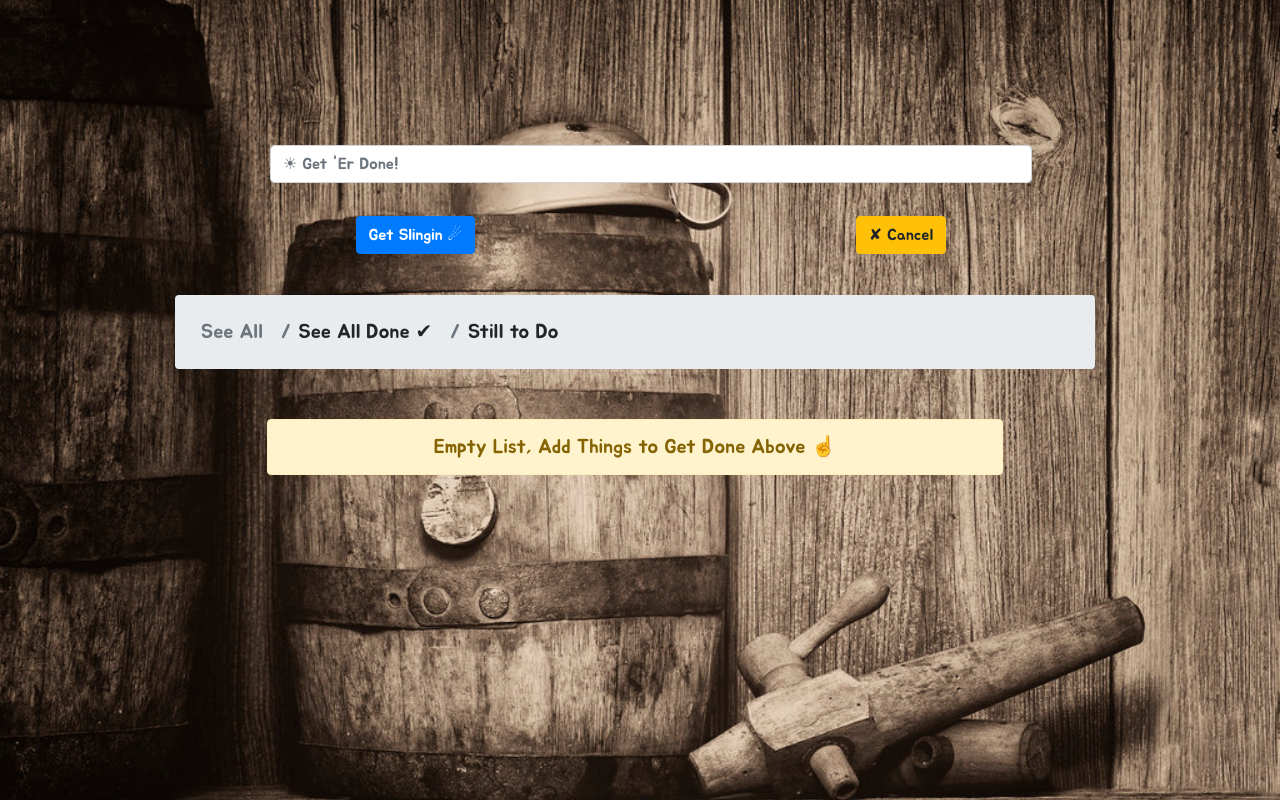
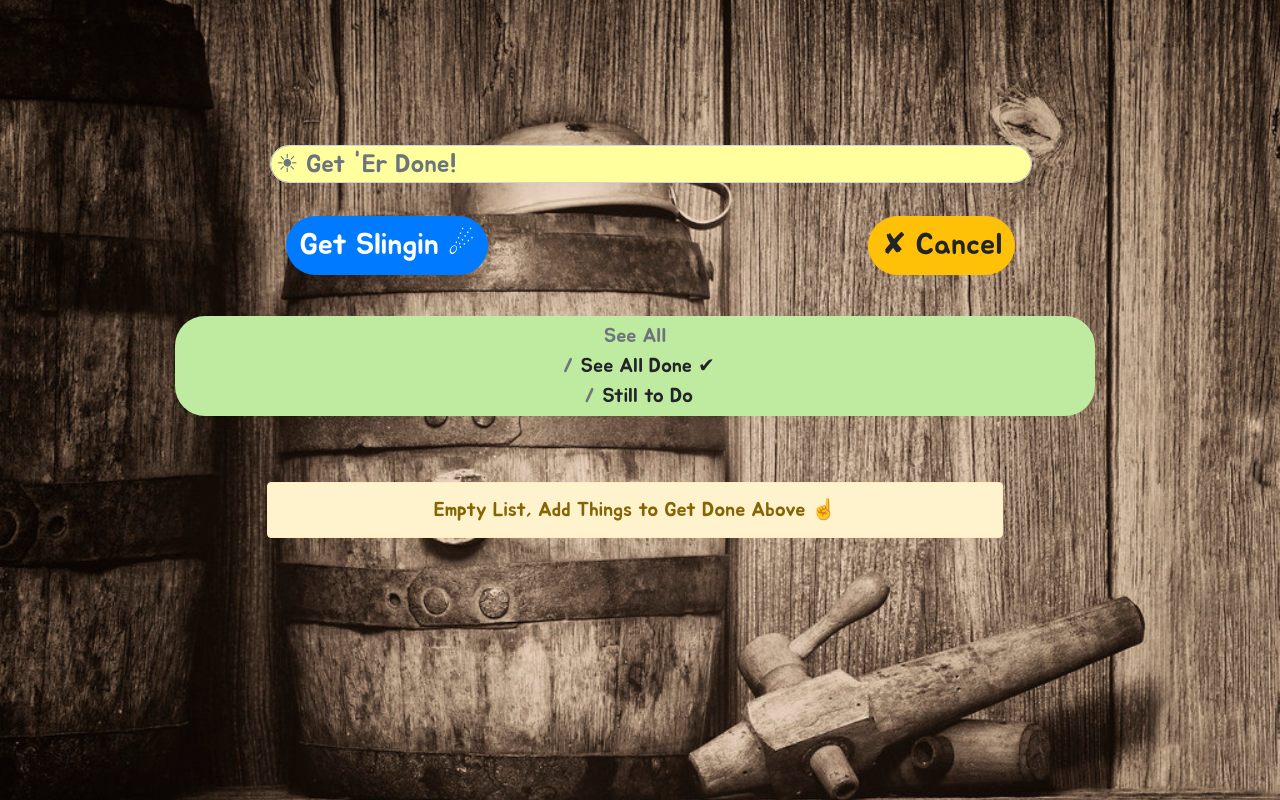
Before and after one commit to amitzed/get-er-done, a React (Create React App) app: page / in a window 1280 px wide. Built offline with nearby package versions, Linux system fonts and the light colour scheme; a web font is replaced by a local one.

Commit message:
Added styling

```diff
--- a/public/index.html
+++ b/public/index.html
@@ -12,6 +12,8 @@
     <link rel="shortcut icon" href="%PUBLIC_URL%/favicon.ico">
 
      <link href="https://fonts.googleapis.com/css?family=Bungee+Inline|Cabin+Sketch|Concert+One|Fredericka+the+Great|Jua|Oxygen|Permanent+Marker" rel="stylesheet">
+
+     <link rel="stylesheet" href="https://cdnjs.cloudflare.com/ajax/libs/animate.css/3.5.2/animate.min.css">
 
     <link rel="stylesheet" href="https://stackpath.bootstrapcdn.com/bootstrap/4.1.1/css/bootstrap.min.css" integrity="sha384-WskhaSGFgHYWDcbwN70/dfYBj47jz9qbsMId/iRN3ewGhXQFZCSftd1LZCfmhktB" crossorigin="anonymous">
 
--- a/src/index.css
+++ b/src/index.css
@@ -11,14 +11,40 @@ body {
   background-size: cover;
 }
 
-li {
-  padding: 10px;
+.breadcrumb {
+  padding: 5px;
   display: inline-block;
+  background-color: #BEEB9F;
+  width: 100%;
+  border-radius: 30px;
+}
+
+.form-control {
+  font-size: 25px;
+  padding: 5px;
+  background-color: #FFFF9D;
+  width: 100%;
+  border-radius: 30px;
+}
+
+th {
+  animation: size-in 1s ease 1;
 }
 
 .fas {
   cursor: pointer;
-  animation: spin 15s ease infinite;
+  animation: spin 4s ease 1;
+}
+
+.btn {
+  font-size: 30px;
+  border-radius: 30px;
+}
+
+.table {
+  font-size: 30px;
+  border-radius: 30px;
+  background-color: #00A388;
 }
 
 
--- a/src/stores/View.js
+++ b/src/stores/View.js
@@ -65,7 +65,7 @@ class View extends Component {
                       className="fas fa-check-double"
                       onClick={() => this.props.toggleGet(get.id)}
                       style={{
-                        color: "green",
+                        color: "#FF6138",
                         fontSize: "24pt"
                       }}
                     />
```
